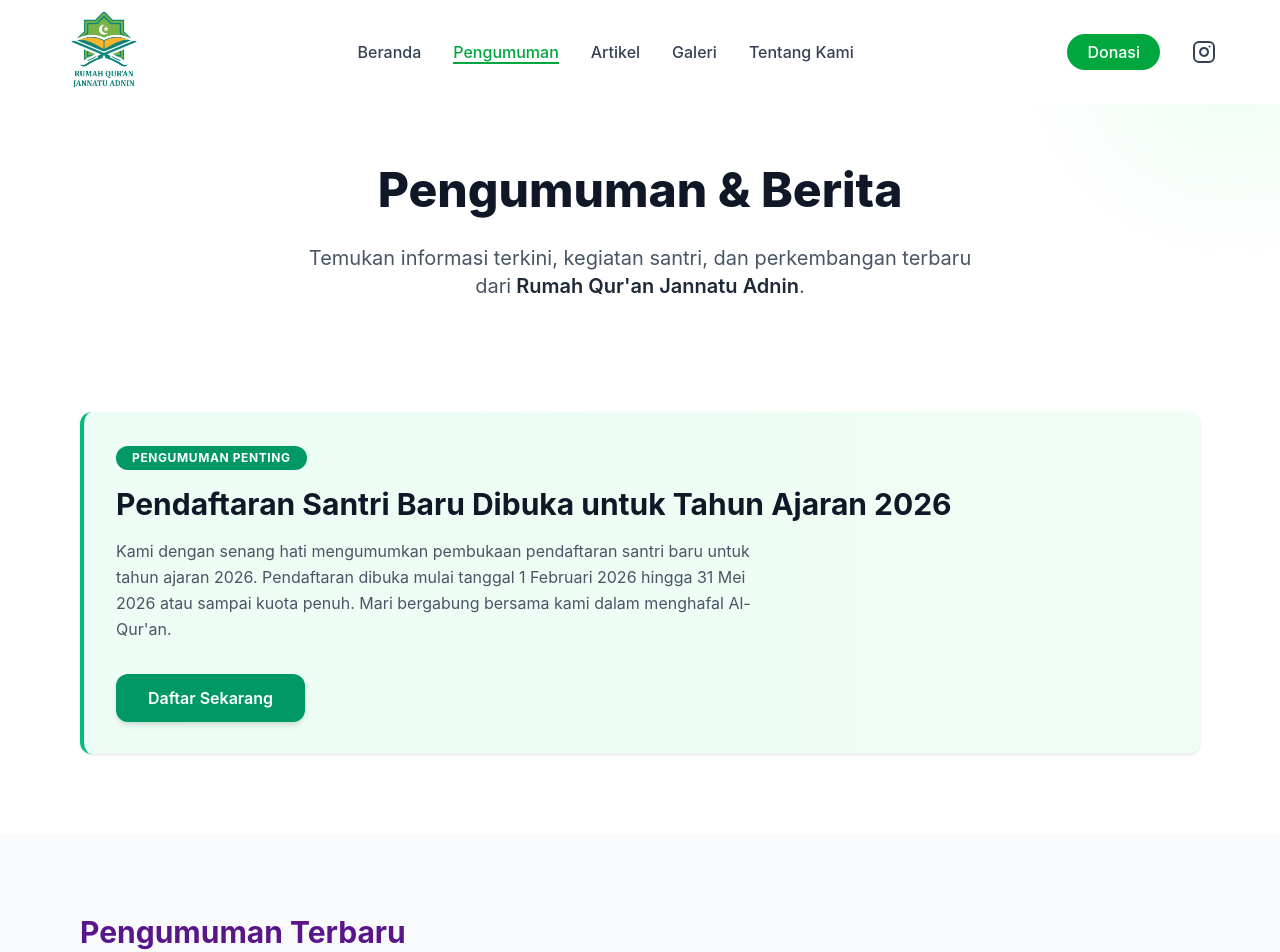
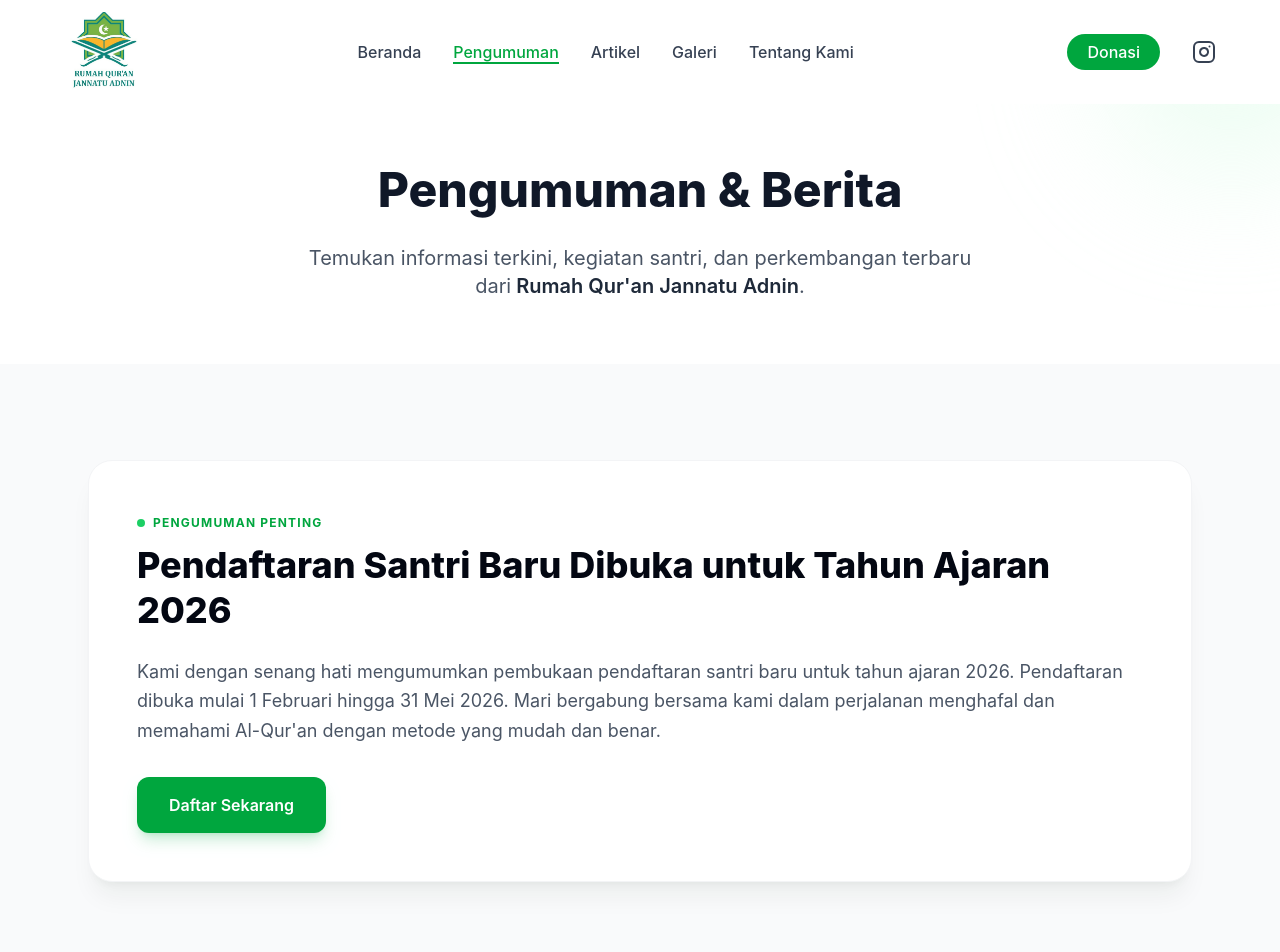
Before and after one commit to kokoy13/jannatu-adnin-frontend, a React (Vite) app in the folder jannatuadnin-frontend/: page /pengumuman in a window 1280 px wide. Shown: the top 952 px of the page. Built offline with nearby package versions, Linux system fonts and the light colour scheme.

Commit message:
redesain announcement - hero section and featured announcement

```diff
--- a/jannatuadnin-frontend/src/pages/Announcement.jsx
+++ b/jannatuadnin-frontend/src/pages/Announcement.jsx
@@ -24,24 +24,39 @@ const Announcement = () => {
             </section>
 
             {/* <!-- Featured Announcement --> */}
-            <section className="py-12 bg-white">
-                <div className="max-w-6xl mx-auto px-4">
-                    {/* Mengganti skema warna dari red ke emerald/green */}
-                    <div className="bg-gradient-to-r from-emerald-50 to-green-50 border-l-4 border-emerald-500 rounded-xl p-8 mb-8 shadow-sm">
-                        <span className="inline-block bg-emerald-600 text-white px-4 py-1 rounded-full text-xs uppercase tracking-wider font-bold mb-4">
+            <section className="py-24 bg-gray-50">
+                <div className="max-w-6xl mx-auto px-6">
+
+                    <div className="bg-white p-8 md:p-12 rounded-3xl border border-gray-100 shadow-xl shadow-green-950/5 transition-all duration-500 hover:shadow-2xl hover:shadow-green-950/10 hover:-translate-y-2">
+
+                        <div className="flex flex-col md:flex-row gap-8 items-start">
+
+                            {/* Konten Teks */}
+                            <div className="flex-1">
+                                <div className="inline-flex items-center gap-2 mb-3">
+                                    <span className="w-2 h-2 rounded-full bg-green-500 animate-pulse"></span>
+                                    <span className="text-green-600 font-bold text-xs tracking-widest uppercase">
                                         Pengumuman Penting
                                     </span>
-                        <h2 className="text-2xl md:text-3xl font-bold text-gray-900 mb-4">
+                                </div>
+
+                                <h2 className="text-3xl md:text-4xl font-extrabold text-gray-950 mb-6 leading-tight">
                                     Pendaftaran Santri Baru Dibuka untuk Tahun Ajaran 2026
                                 </h2>
-                        <p className="text-gray-600 mb-8 max-w-2xl leading-relaxed">
+
+                                <p className="text-gray-600 text-lg leading-relaxed mb-8">
                                     Kami dengan senang hati mengumumkan pembukaan pendaftaran santri baru untuk tahun ajaran 2026.
-                            Pendaftaran dibuka mulai tanggal 1 Februari 2026 hingga 31 Mei 2026 atau sampai kuota penuh.
-                            Mari bergabung bersama kami dalam menghafal Al-Qur'an.
+                                    Pendaftaran dibuka mulai 1 Februari hingga 31 Mei 2026. Mari bergabung bersama kami dalam
+                                    perjalanan menghafal dan memahami Al-Qur'an dengan metode yang mudah dan benar.
                                 </p>
-                        <button className="bg-emerald-600 text-white px-8 py-3 rounded-xl font-semibold hover:bg-emerald-700 transition-all shadow-md hover:shadow-lg transform hover:-translate-y-0.5">
+
+                                <div className="flex flex-wrap gap-4">
+                                    <button className="bg-green-600 text-white px-8 py-4 rounded-xl font-semibold hover:bg-green-700 transition-all shadow-lg shadow-green-600/20 active:scale-95">
                                         Daftar Sekarang
                                     </button>
+                                </div>
+                            </div>
+                        </div>
                     </div>
                 </div>
             </section>
@@ -49,7 +64,7 @@ const Announcement = () => {
             {/* <!-- Announcements List --> */}
             <section className="py-20 bg-gray-50">
                 <div className="max-w-6xl mx-auto px-4">
-                    <h2 className="text-3xl font-bold text-purple-900 mb-12">Pengumuman Terbaru</h2>
+                    <h2 className="text-4xl font-bold text-black text-center mb-12">Pengumuman Terbaru</h2>
 
                     {/* <!-- Announcement 1 --> */}
                     <article className="bg-white rounded-lg shadow-md p-8 mb-6 border-l-4 border-purple-700 hover:shadow-lg transition">
```
Lines whose indentation alone changed are shown as unchanged.
